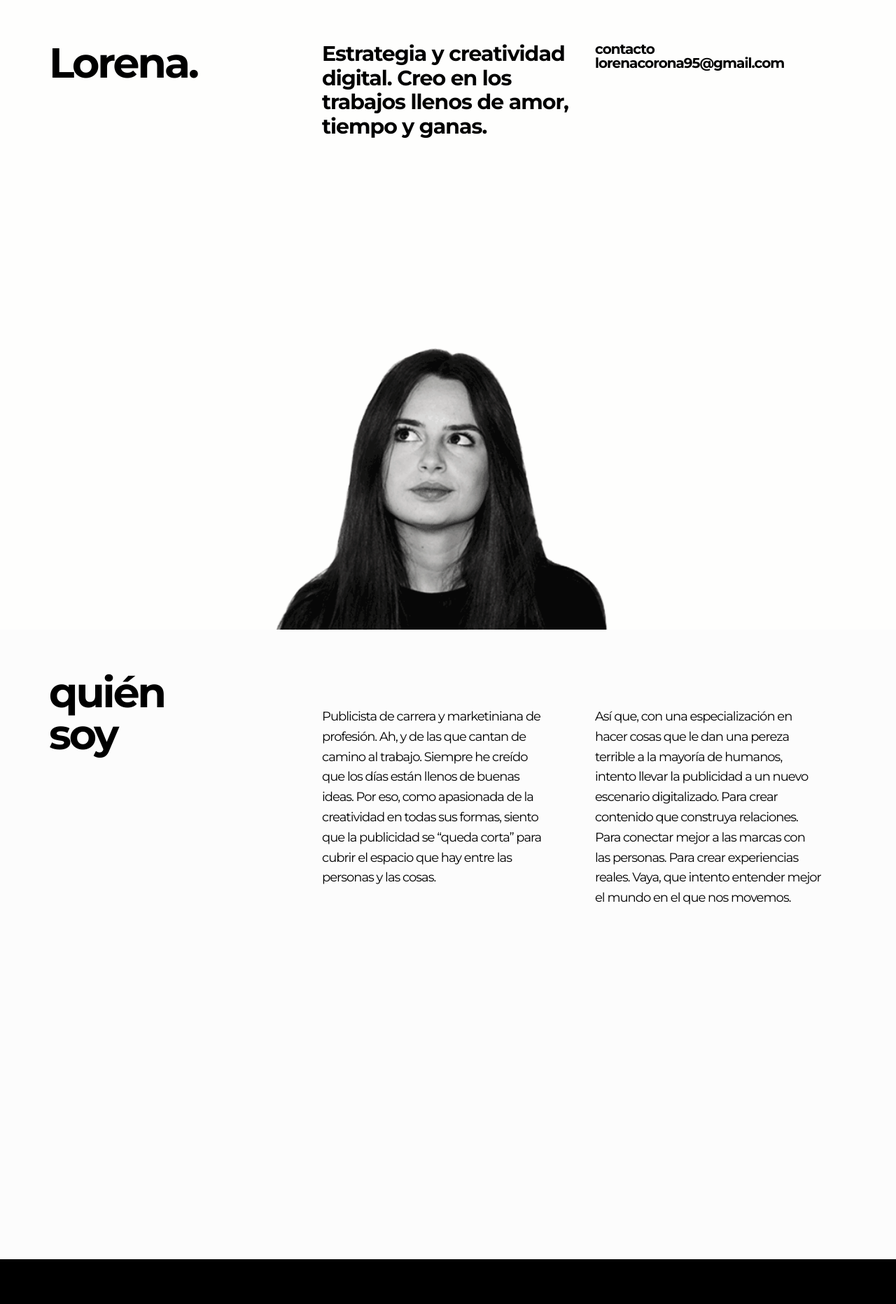
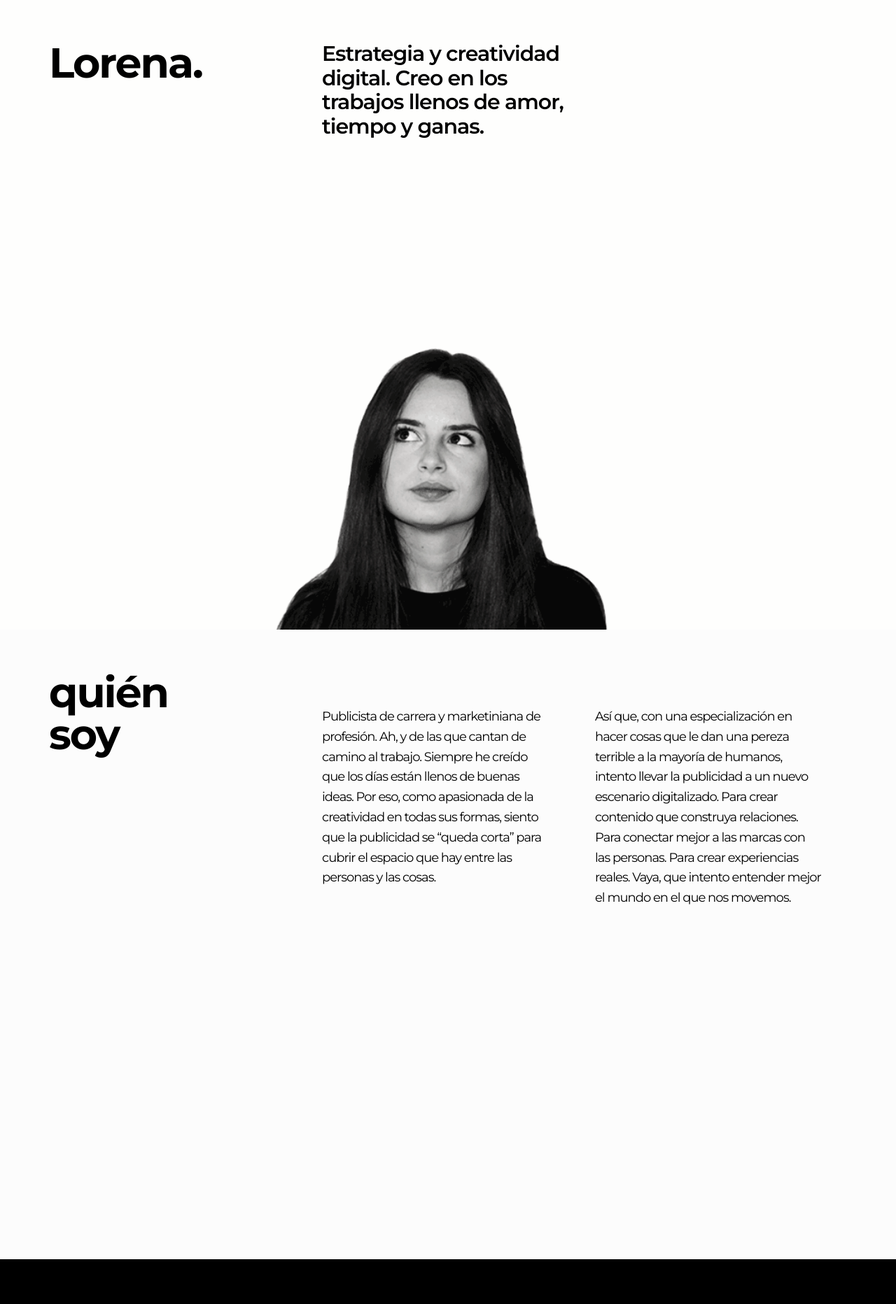
Before and after one commit to lorenacorona/lorenacorona.github.io, a Jekyll site: the page built from index.html, in a window 1280 px wide. Shown: the top 1864 px of the page at 70% size. Built offline with Jekyll 4.4.1, drawn with Linux system fonts in a browser that asks for light colours.

Commit message:
Modified typography

```diff
--- a/_includes/head.html
+++ b/_includes/head.html
@@ -9,7 +9,7 @@
   <link rel="stylesheet" href="{{ site.baseurl }}/assets/css/main.css" type="text/css">
   <link rel="canonical" href="{{ page.url | replace:'index.html','' | absolute_url }}"> {% feed_meta %}
 
-  <link href="https://fonts.googleapis.com/css?family=Montserrat:400,700" rel="stylesheet">
+  <link href="https://fonts.googleapis.com/css?family=Montserrat:400,600,700" rel="stylesheet">
 
   <meta property="og:locale" content="es_ES">
   <meta property="og:type" content="article">
--- a/assets/sass/partials/_typography.scss
+++ b/assets/sass/partials/_typography.scss
@@ -17,15 +17,16 @@
 h3,
 h4 {
   font-family: $font-family;
-  font-weight: 900;
+  font-weight: 700;
   color: $black;
   line-height: 1.6;
-  letter-spacing: -3px;
+  letter-spacing: -2px;
   margin: 0;
 }
 
 p {
   margin: 0;
+  font-weight: 600;
 }
 
 a.button,
--- a/index.html
+++ b/index.html
@@ -12,12 +12,8 @@
       <div class="section-column">
         <p>Estrategia y creatividad digital. Creo en los trabajos llenos de amor, tiempo y ganas.</p>
       </div>
-      <div class="separator-mobile"></div>
       <div class="section-column">
-        <p class="medium">contacto</p>
-        <p class="medium">
-          <a href="mailto:lorenacorona95@gmail.com">lorenacorona95@gmail.com</a>
-        </p>
+
       </div>
     </div>
   </div>
```
